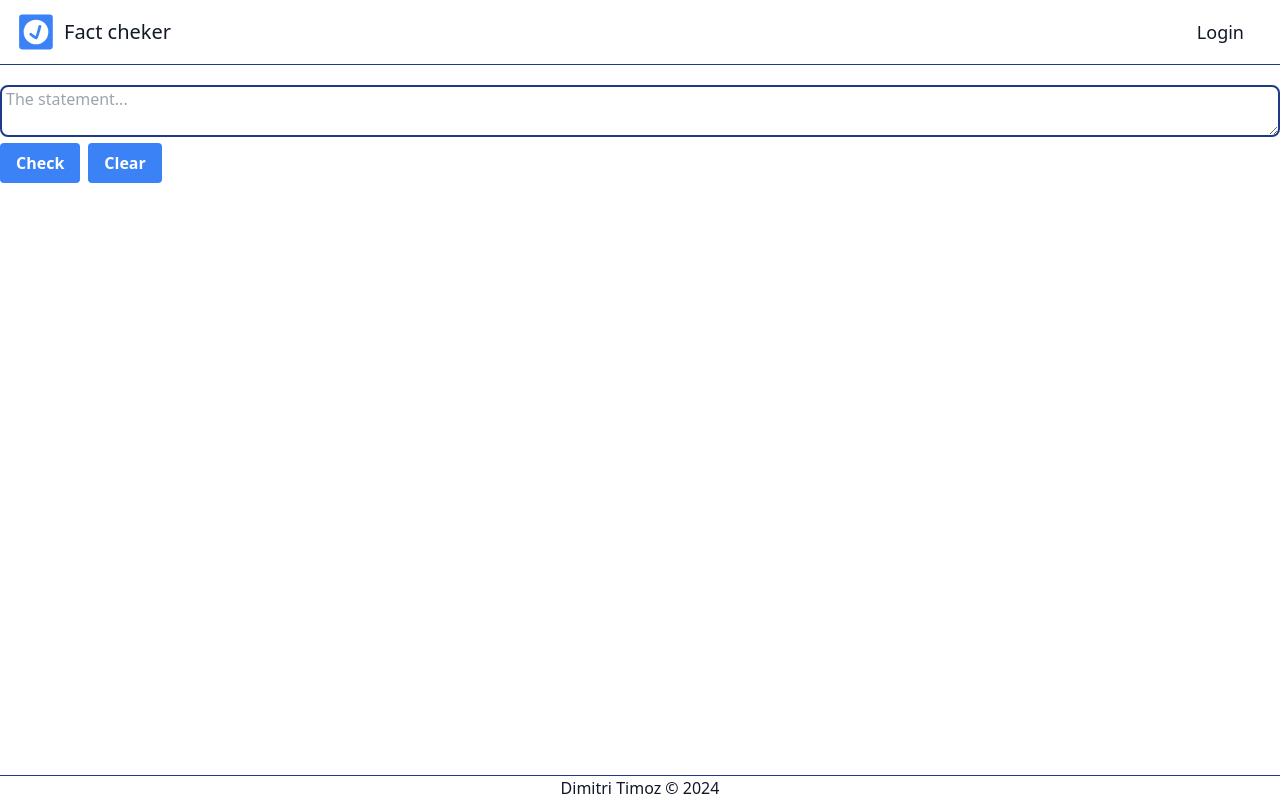
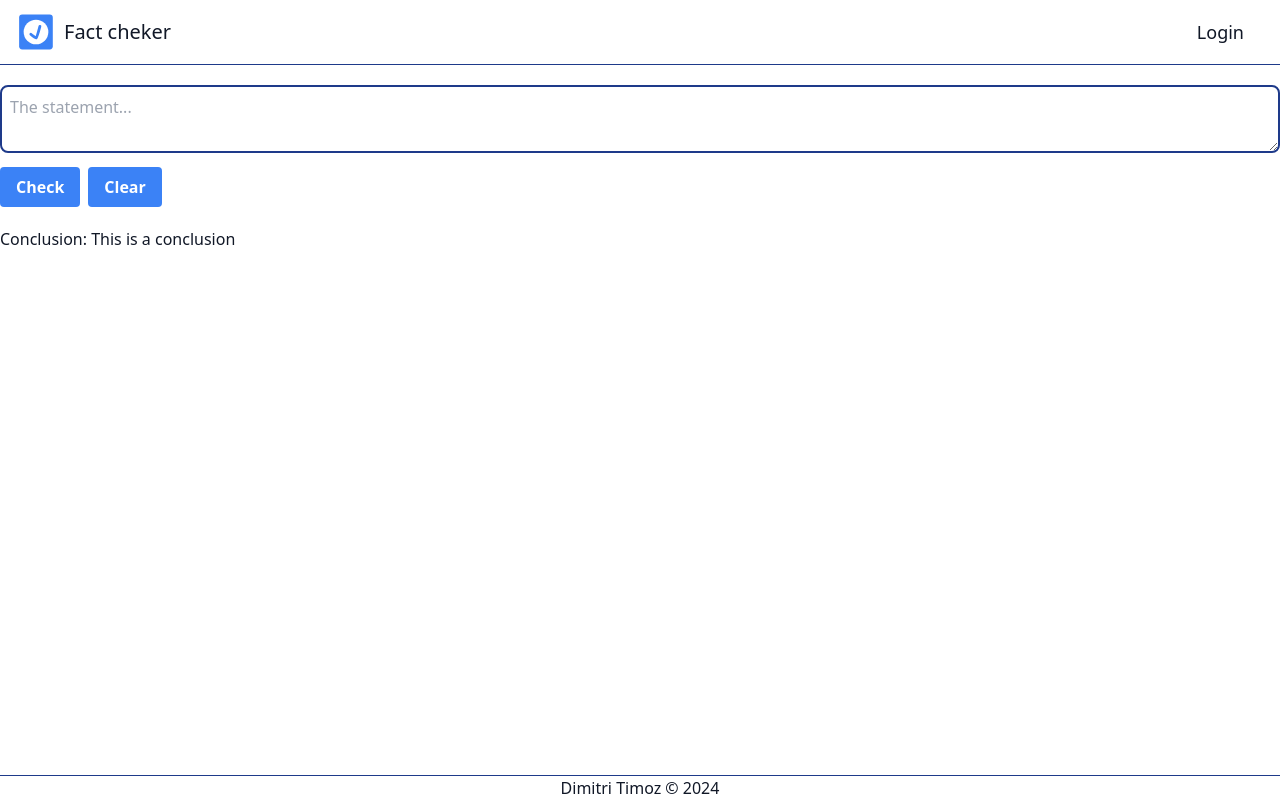
Before and after one commit to DimitriTimoz/fact-cheker, a Nuxt app in the folder web-app/: page /check in a window 1280 px wide. Built offline with nearby package versions, Linux system fonts and the light colour scheme.

Commit message:
Add formating to the checker

```diff
--- a/web-app/pages/check.vue
+++ b/web-app/pages/check.vue
@@ -1,14 +1,14 @@
 <template>
     <div class="container lg mx-auto center">
-        <textarea class="text-text bg-transparent center w-full mt-5 px-1 outline-blue-500 border-2 border-primary rounded-lg"
+        <textarea class="text-text bg-transparent center w-full mt-5 p-2 outline-blue-500 border-2 border-primary rounded-lg mb-2"
                     placeholder="The statement..."
                     @change="check"
                     v-model="value">
         </textarea>
         <button class="btn" @click="check">Check</button>
         <button class="btn ml-2" @click="clear">Clear</button>
-        <div v-if="review.fetched">
-            <p>Conclusion: {{ review.conclusion }}</p>
+        <div v-if="review.fetched" class="mt-5 container">
+            <p class="text-text">Conclusion: {{ review.conclusion }}</p>
         </div>
     </div>
 </template>
@@ -24,8 +24,8 @@ interface ReviewResponse {
 
 const value = ref('');
 const review = ref({
-    fetched : false,
-    conclusion: '',
+    fetched : true,
+    conclusion: 'This is a conclusion',
     reviews: [] as string[]
 })
 
```
